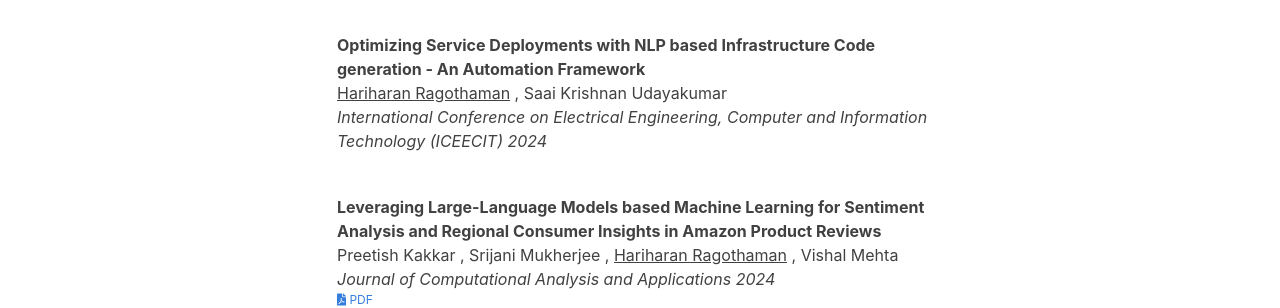
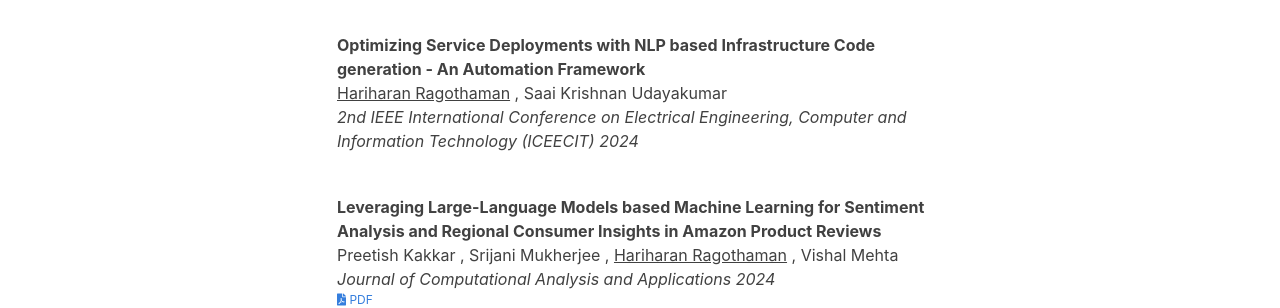
Before and after one commit to hariharanragothaman/hariharanragothaman.github.io, a Jekyll site: the page built from index.md, in a window 1280 px wide. Shown: the part 1079-1387 px from the top of the page. Built offline with Jekyll 4.4.1, drawn with Linux system fonts in a browser that asks for light colours; nearby versions of some CDN libraries; some web fonts are replaced.

Commit message:
Polishes and Updates

```diff
--- a/_data/publications.yaml
+++ b/_data/publications.yaml
@@ -4,7 +4,7 @@
     - Hariharan Ragothaman
     - Saai Krishnan Udayakumar
   title: Optimizing Service Deployments with NLP based Infrastructure Code generation - An Automation Framework
-  venue: International Conference on Electrical Engineering, Computer and Information Technology (ICEECIT)
+  venue: 2nd IEEE International Conference on Electrical Engineering, Computer and Information Technology (ICEECIT)
   year: 2024
   type: conference
   pdf:
```
